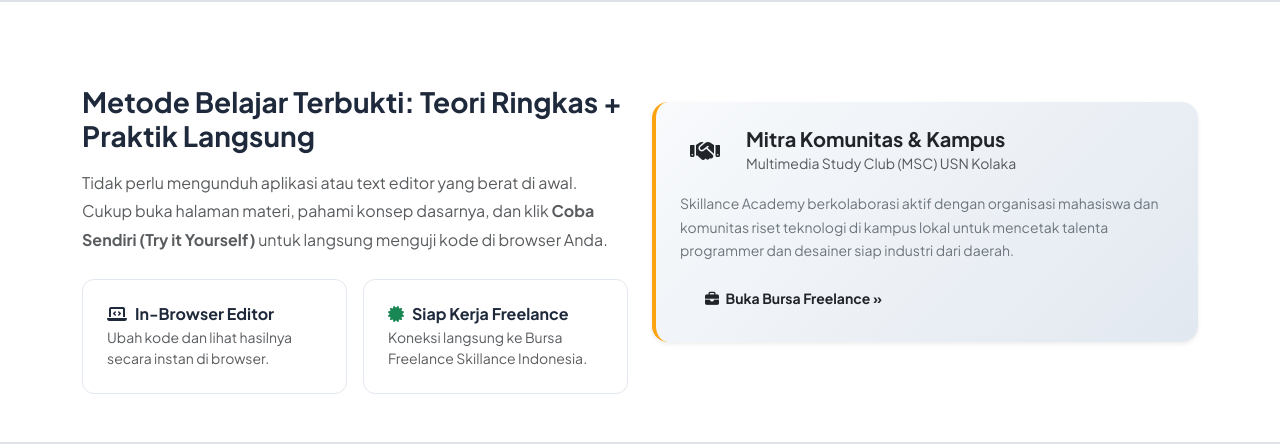
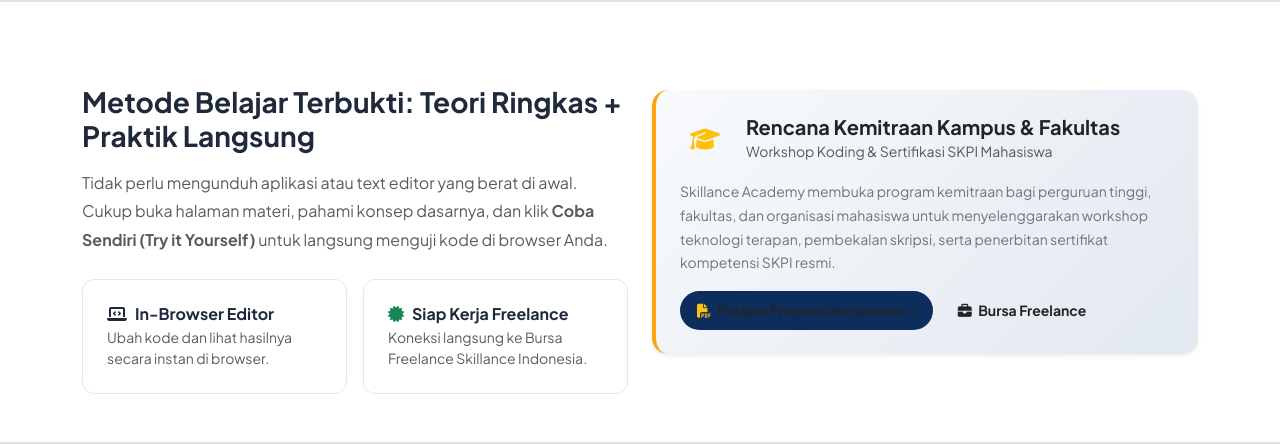
Before and after one commit to anca1905/skillance-app, a PHP site: page /send/academy/index.php in a window 1280 px wide. Shown: the part 3459-3903 px from the top of the page. Run offline with PHP 8.4, Linux system fonts and the light colour scheme; some libraries are stand-ins or nearby versions.

Commit message:
fix(landing): hapus klaim kerjasama MSC USN Kolaka dan ubah menjadi rencana penjajakan kemitraan kampus & fakultas

```diff
--- a/academy/index.html
+++ b/academy/index.html
@@ -441,7 +441,7 @@
                             </div>
                             <div>
                                 <h5 class="fw-bold text-navy mb-0">Mitra Komunitas & Kampus</h5>
-                                <small class="text-muted">Multimedia Study Club (MSC) USN Kolaka</small>
+                                <small class="text-muted">Workshop Koding & Sertifikasi SKPI Mahasiswa</small>
                             </div>
                         </div>
                         <p class="text-secondary small mb-3" style="line-height: 1.7;">
--- a/academy/index.php
+++ b/academy/index.php
@@ -819,19 +819,24 @@ $isLoggedIn = !empty($userId);
                     <div class="card border-0 rounded-4 p-4 shadow-sm" style="background: linear-gradient(135deg, #f8fafc 0%, #e2e8f0 100%); border-left: 4px solid var(--gold) !important;">
                         <div class="d-flex align-items-center gap-3 mb-3">
                             <div class="bg-navy text-gold p-3 rounded-circle d-flex align-items-center justify-content-center" style="width: 50px; height: 50px;">
-                                <i class="fa-solid fa-handshake fs-4"></i>
+                                <i class="fa-solid fa-graduation-cap fs-4 text-warning"></i>
                             </div>
                             <div>
-                                <h5 class="fw-bold text-navy mb-0">Mitra Komunitas & Kampus</h5>
-                                <small class="text-muted">Multimedia Study Club (MSC) USN Kolaka</small>
+                                <h5 class="fw-bold text-navy mb-0">Rencana Kemitraan Kampus & Fakultas</h5>
+                                <small class="text-muted">Workshop Koding & Sertifikasi SKPI Mahasiswa</small>
                             </div>
                         </div>
                         <p class="text-secondary small mb-3" style="line-height: 1.7;">
-                            Skillance Academy berkolaborasi aktif dengan organisasi mahasiswa dan komunitas riset teknologi di kampus lokal untuk mencetak talenta programmer dan desainer siap industri dari daerah.
+                            Skillance Academy membuka program kemitraan bagi perguruan tinggi, fakultas, dan organisasi mahasiswa untuk menyelenggarakan workshop teknologi terapan, pembekalan skripsi, serta penerbitan sertifikat kompetensi SKPI resmi.
                         </p>
-                        <a href="https://skillance.my.id/bursa-freelance.php" class="btn btn-navy btn-sm rounded-pill px-4 py-2 fw-bold align-self-start">
-                            <i class="fa-solid fa-briefcase me-1"></i> Buka Bursa Freelance &raquo;
-                        </a>
+                        <div class="d-flex flex-wrap gap-2">
+                            <a href="partner.php" class="btn btn-navy btn-sm rounded-pill px-3 py-2 fw-bold" style="background: #0d2e5c;">
+                                <i class="fa-solid fa-file-pdf text-warning me-1"></i> Pelajari Proposal Kerjasama &raquo;
+                            </a>
+                            <a href="https://skillance.my.id/bursa-freelance.php" class="btn btn-outline-navy btn-sm rounded-pill px-3 py-2 fw-bold">
+                                <i class="fa-solid fa-briefcase me-1"></i> Bursa Freelance
+                            </a>
+                        </div>
                     </div>
                 </div>
             </div>
--- a/index.html
+++ b/index.html
@@ -450,7 +450,7 @@
                     <span class="badge bg-navy text-white mb-3 px-3 py-2 rounded-pill fw-bold">Program CSR & Edukasi</span>
                     <h2 class="fw-bold text-navy font-heading mb-3">Skillance Academy <span class="text-gold">Indonesia</span></h2>
                     <p class="text-muted mb-4 px-3 px-lg-0">
-                        Kami percaya talenta digital unggul lahir dari kesempatan belajar yang merata. Program inkubasi coding, multimedia, dan kemitraan komunitas kampus (seperti MSC USN) untuk mahasiswa dan talenta daerah.
+                        Kami percaya talenta digital unggul lahir dari kesempatan belajar yang merata. Program inkubasi coding, multimedia, dan kemitraan komunitas kampus perguruan tinggi dan ormawa untuk mahasiswa dan talenta daerah.
                     </p>
 
                     <a href="academy.html" class="btn btn-navy fw-bold px-4 py-2 rounded-pill hover-up shadow-sm">
```
Also changed, not shown: academy.html (+20 -19 lines).
